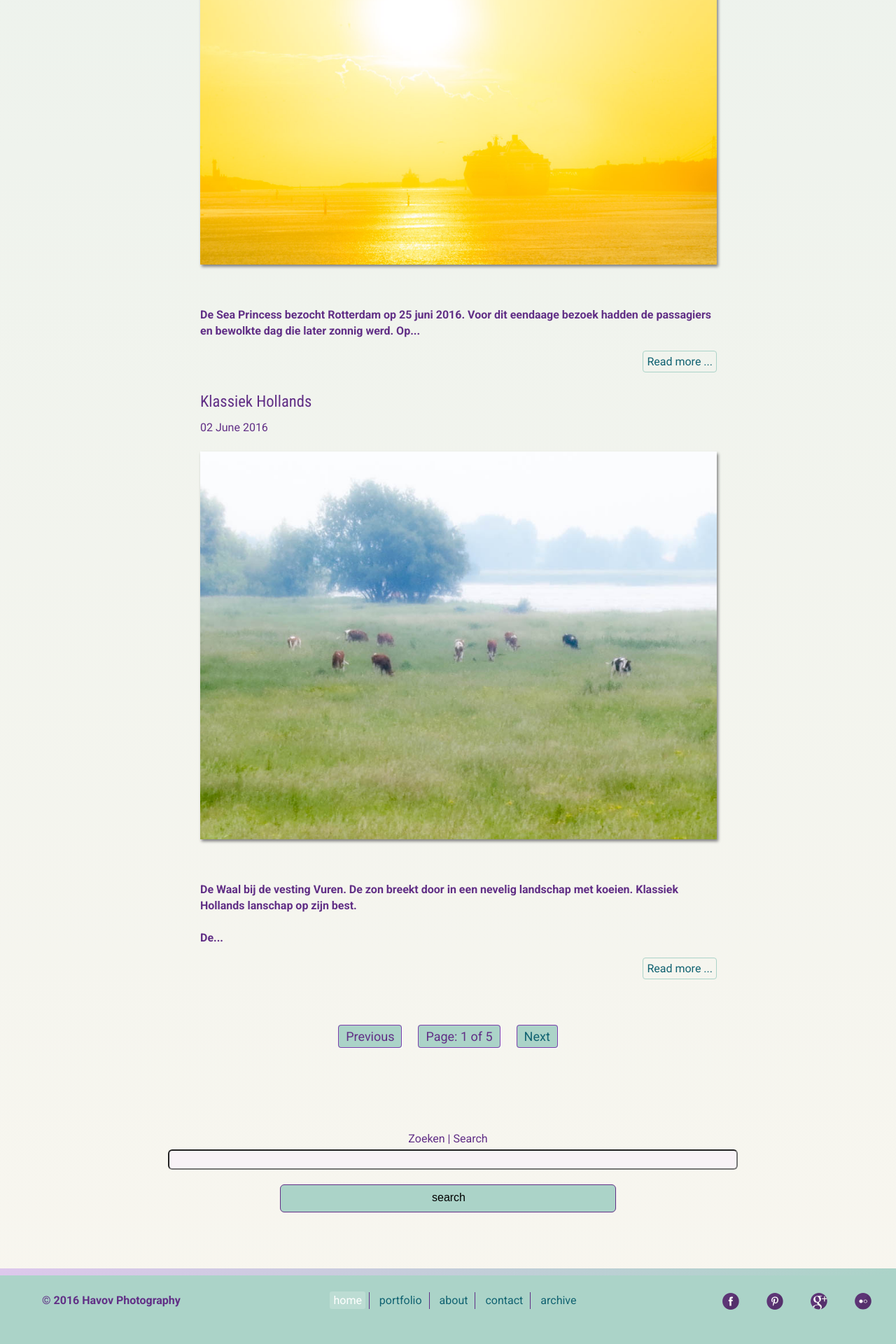
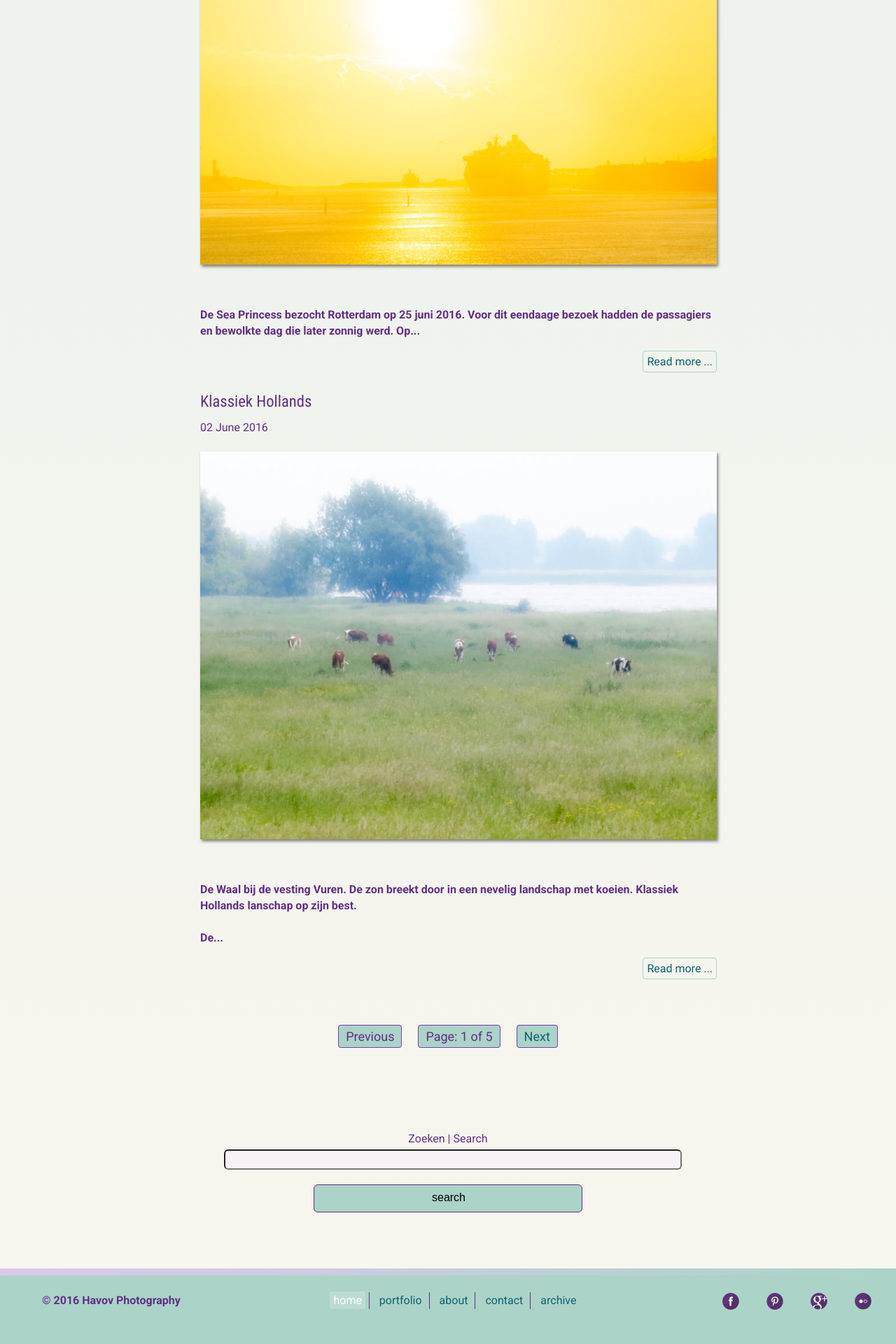
Before and after one commit to hansvanoverbeek/photoblog, a Jekyll site: the page built from index.html, in a window 1280 px wide. Shown: the part 3171-5091 px from the top of the page at 70% size. Built offline with Jekyll 4.4.1, drawn with Linux system fonts in a browser that asks for light colours; the list of posts is cut into pages by our own code.

Commit message:
index heeft class search gekregen

```diff
--- a/index.html
+++ b/index.html
@@ -31,7 +31,7 @@ layout: default
 </main>
 
 
-<form action="{{ site.github.url }}/search/" method="get">
+<form action="{{ site.github.url }}/search/" method="get" class="search">
 		<label for="search-box" class="text-center">Zoeken | Search</label>
 		<input type="text" id="search-box" name="query">
 		<input id="search" type="submit" value="search">
```
